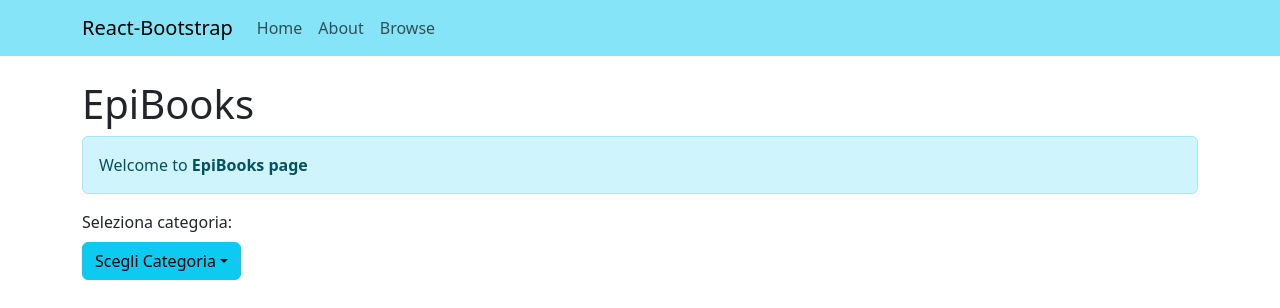
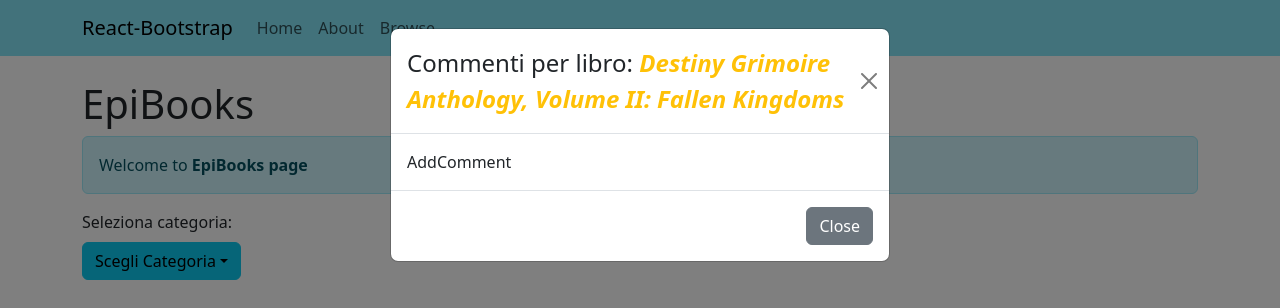
Before and after one commit to Infamousmick/Epicode_M5-W1-D4, a React (Vite) app: page / in a window 1280 px wide. Both pictures are taken after a click on the element 361 px from the left and 497 px from the top of the page. Shown: the top 308 px of the page. Built offline with nearby package versions, Linux system fonts and the light colour scheme; no server answers.

Commit message:
M5-W2-D4-start/adding new components

```diff
--- a/package.json
+++ b/package.json
@@ -11,6 +11,7 @@
   },
   "dependencies": {
     "bootstrap": "^5.3.8",
+    "lucide-react": "^1.14.0",
     "react": "^19.2.5",
     "react-bootstrap": "^2.10.10",
     "react-dom": "^19.2.5"
--- /dev/null
+++ b/src/components/AddComment/AddComment.jsx
@@ -0,0 +1,5 @@
+const AddComment = () => {
+  return <div>AddComment</div>;
+};
+
+export default AddComment;
--- /dev/null
+++ b/src/components/CommentArea/CommentArea.jsx
@@ -0,0 +1,63 @@
+import { useState, useEffect } from "react";
+import Button from "react-bootstrap/Button";
+import Modal from "react-bootstrap/Modal";
+import CommentList from "../CommentList/CommentList";
+import AddComment from "../AddComment/AddComment";
+
+function CommentArea({ title, show, setShow, asin }) {
+  const handleClose = () => setShow(false);
+  const [comments, setComments] = useState([]);
+  const [isLoading, setIsLoading] = useState(false);
+  const [err, setErr] = useState("");
+
+  const getComments = async () => {
+    try {
+      setIsLoading(true);
+      const response = await fetch(
+        `https://striveschool-api.herokuapp.com/api/books/${asin}/comments/`,
+        {
+          headers: {
+            Authorization:
+              "Bearer eyJhbGciOiJIUzI1NiIsInR5cCI6IkpXVCJ9.eyJfaWQiOiI2OWQ1NTUzNmJhMGYxMjAwMTUyZTc3NmQiLCJpYXQiOjE3Nzc1NTU5NDcsImV4cCI6MTc3ODc2NTU0N30.P8chELuZEVUSgPBmeAHEh2EMr7q5KXFy1w2DblgzQKo",
+          },
+        },
+      );
+      if (!response.ok) {
+        throw new Error("Errore nel caricamento dei dati");
+      }
+      const jsonData = await response.json();
+      setComments(jsonData);
+    } catch (err) {
+      setErr(err);
+    } finally {
+      setIsLoading(false);
+    }
+  };
+
+  useEffect(() => {
+    getComments();
+  }, [asin]);
+  return (
+    <>
+      <Modal show={show} onHide={handleClose}>
+        <Modal.Header closeButton>
+          <Modal.Title>
+            Commenti per libro:{" "}
+            <strong className="text-warning fst-italic">{title}</strong>
+          </Modal.Title>
+        </Modal.Header>
+        <Modal.Body>
+          <AddComment />
+          <CommentList comments={comments} />
+        </Modal.Body>
+        <Modal.Footer>
+          <Button variant="secondary" onClick={handleClose}>
+            Close
+          </Button>
+        </Modal.Footer>
+      </Modal>
+    </>
+  );
+}
+
+export default CommentArea;
--- /dev/null
+++ b/src/components/CommentList/CommentList.jsx
@@ -0,0 +1,30 @@
+import { Star, CircleUserRound } from "lucide-react";
+
+const CommentList = ({ comments }) => {
+  console.log(comments);
+  return (
+    <>
+      {comments.map(({ _id, author, rate, comment }) => (
+        <div
+          className="d-flex flex-column gap-3 mt-4 border rounded p-3 bg-dark-subtle"
+          key={_id}
+        >
+          <div className="d-flex align-items-center gap-3">
+            <CircleUserRound />
+            <p className="mb-0">Autore: {author}</p>
+          </div>
+
+          <p className="mb-0">Ha scritto: {comment}</p>
+          <div className="d-flex gap-1">
+            {" "}
+            {[...Array(rate)].map((value, index) => {
+              return <Star key="index" color="yellow" fill="yellow" />;
+            })}
+          </div>
+        </div>
+      ))}
+    </>
+  );
+};
+
+export default CommentList;
--- a/src/components/SingleBook.jsx/SingleBook.jsx
+++ b/src/components/SingleBook.jsx/SingleBook.jsx
@@ -1,12 +1,21 @@
 import { Container, Col, Card, Button } from "react-bootstrap";
 import { useState } from "react";
 import "./SingleBook.css";
+import CommentArea from "../CommentArea/CommentArea";
 
 const SingleBook = ({ book }) => {
   const [selected, setSelected] = useState(false);
-  const { title, category, img } = book;
+  const { title, category, img, asin } = book;
   return (
     <Col>
+      {selected && (
+        <CommentArea
+          title={title}
+          show={selected}
+          setShow={setSelected}
+          asin={asin}
+        ></CommentArea>
+      )}
       <Card
         onClick={() => setSelected(!selected)}
         className={selected ? "border border-danger border-4" : ""}
```
Also changed, not shown: 1 other file (tests, documents, lock files or other folders).
